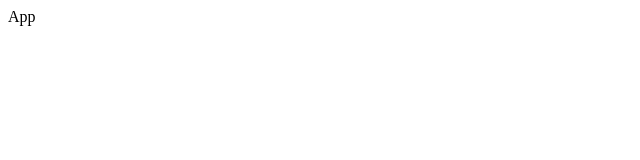
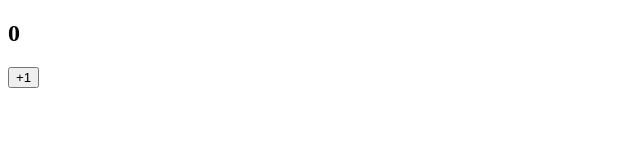
Before and after one commit to dengwenj/react18, a React (Create React App) app: page / in a window 1280 px wide. Shown: the top 160 px of the page, without its empty margins (0-640 px from the left). Built offline with nearby package versions, Linux system fonts and the light colour scheme.

Commit message:
useState

```diff
--- a/src/App.jsx
+++ b/src/App.jsx
@@ -1,7 +1,17 @@
-import React from 'react'
+import React, { useState } from 'react'
 
 export default function App() {
+  /**
+   * 参数和返回值：
+   * 参数：作用是给创建出来的状态一个默认值
+   * 返回值：数组，元素1：当前 state 的值，元素2：设置新的值时，使用的一个函数
+   */
+  const [count, setCount] = useState(0)
+
   return (
-    <div>App</div>
+    <div>
+      <h2>{count}</h2>
+      <button onClick={() => setCount(count + 1)}>+1</button>
+    </div>
   )
 }
```
